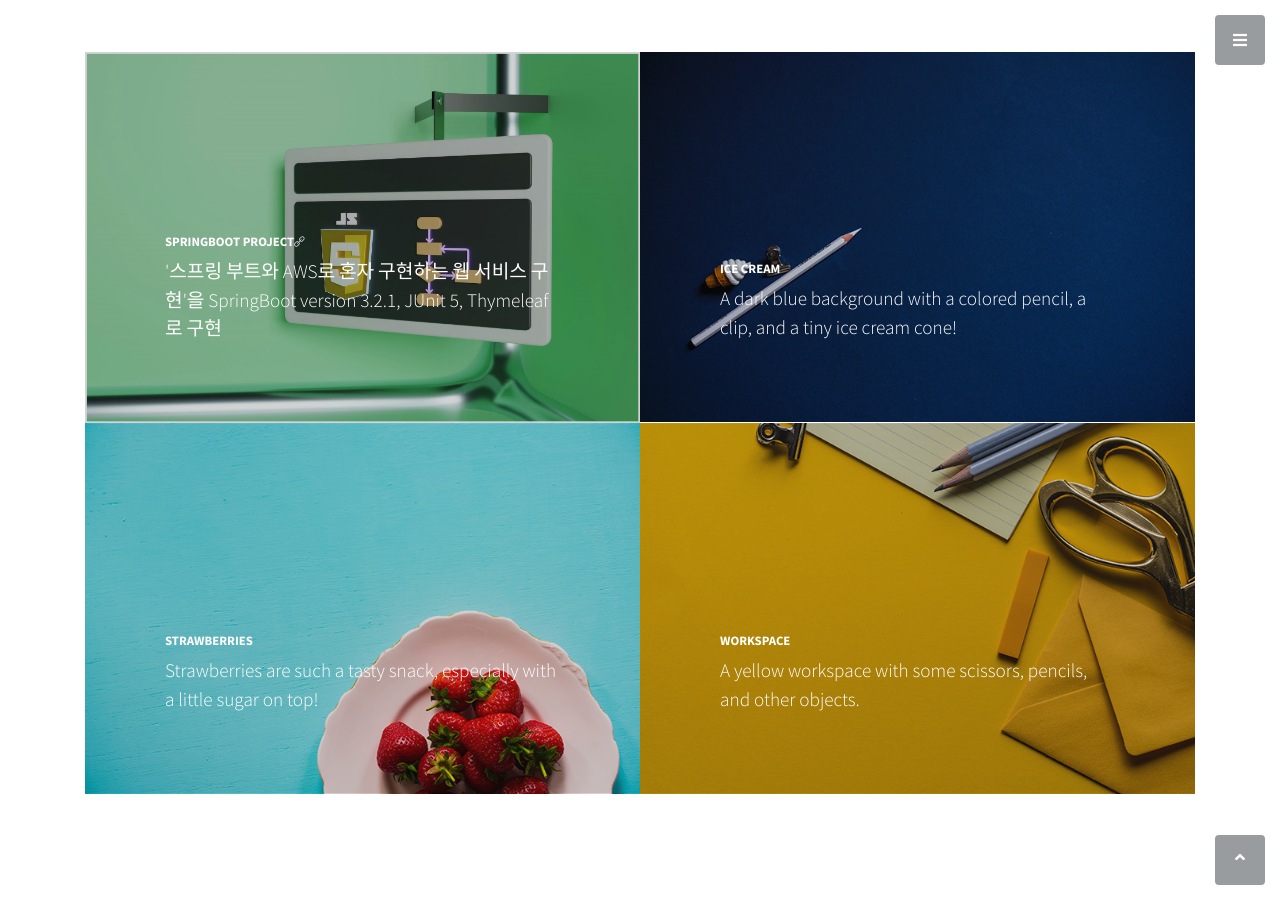
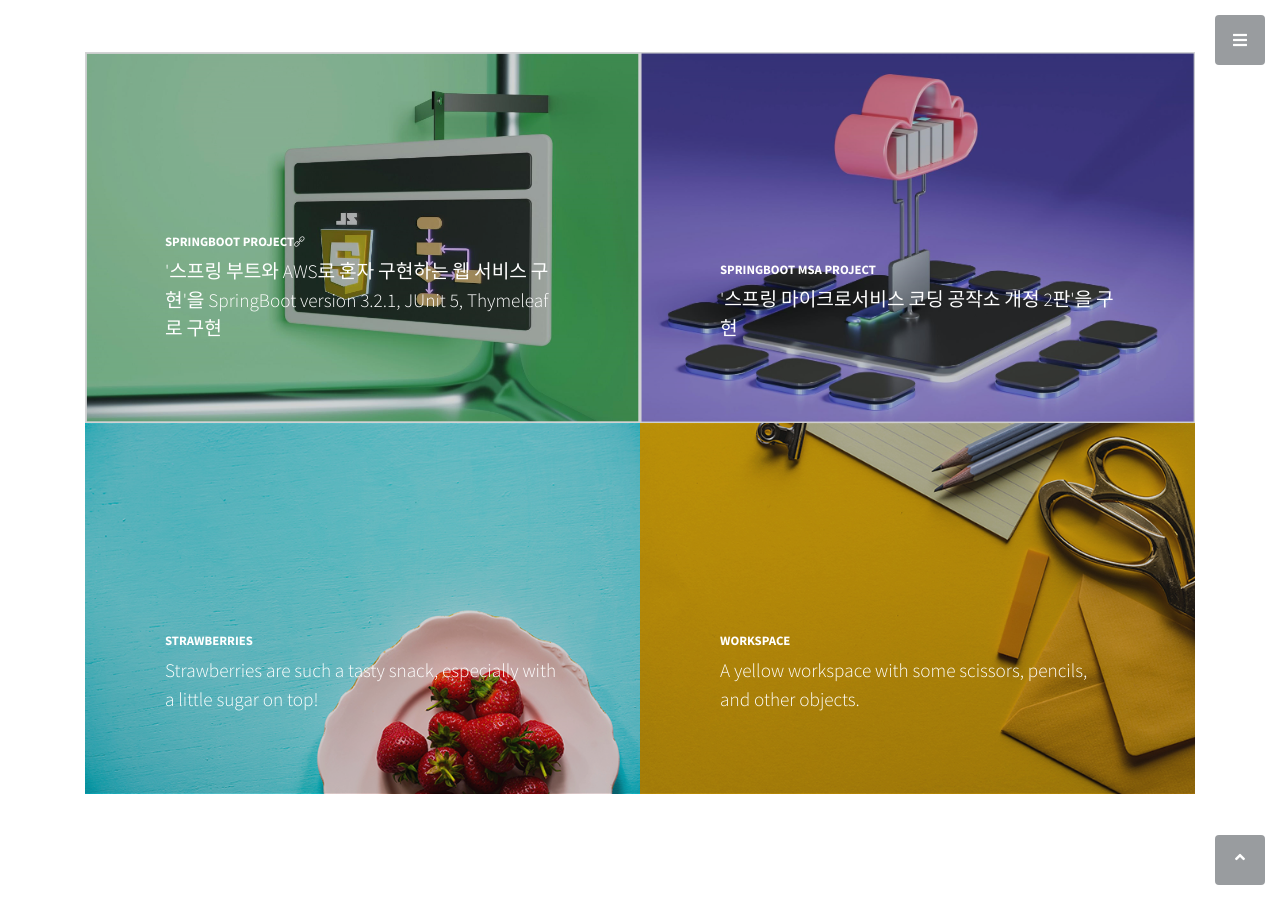
Before and after one commit to BanJung/BanJung.github.io, a Jekyll site: the page built from index.markdown, in a window 1280 px wide and 900 px high, scrolled down 3261 px. Built offline with Jekyll 4.4.1, drawn with Linux system fonts in a browser that asks for light colours.

Commit message:
Update study.html

```diff
--- a/_includes/study.html
+++ b/_includes/study.html
@@ -18,14 +18,14 @@
             </a>
             </div>
             <div class="col-lg-6">
-                <a class="portfolio-item" href="#">
+                <a class="portfolio-item" id="openStudy2Modal">
               <span class="caption">
                 <span class="caption-content">
-                  <h2>Ice Cream</h2>
-                  <p class="mb-0">A dark blue background with a colored pencil, a clip, and a tiny ice cream cone!</p>
+                  <h2>SpringBoot MSA Project</h2>
+                  <p class="mb-0">'스프링 마이크로서비스 코딩 공작소 개정 2판'을 구현</p>
                 </span>
               </span>
-              <img class="img-fluid" src="{{ site.baseurl }}/assets/img/portfolio-2.jpg" alt="">
+              <img class="img-fluid" src="{{ site.baseurl }}/assets/img/study-20.png" alt="">
             </a>
             </div>
             <div class="col-lg-6">
```
